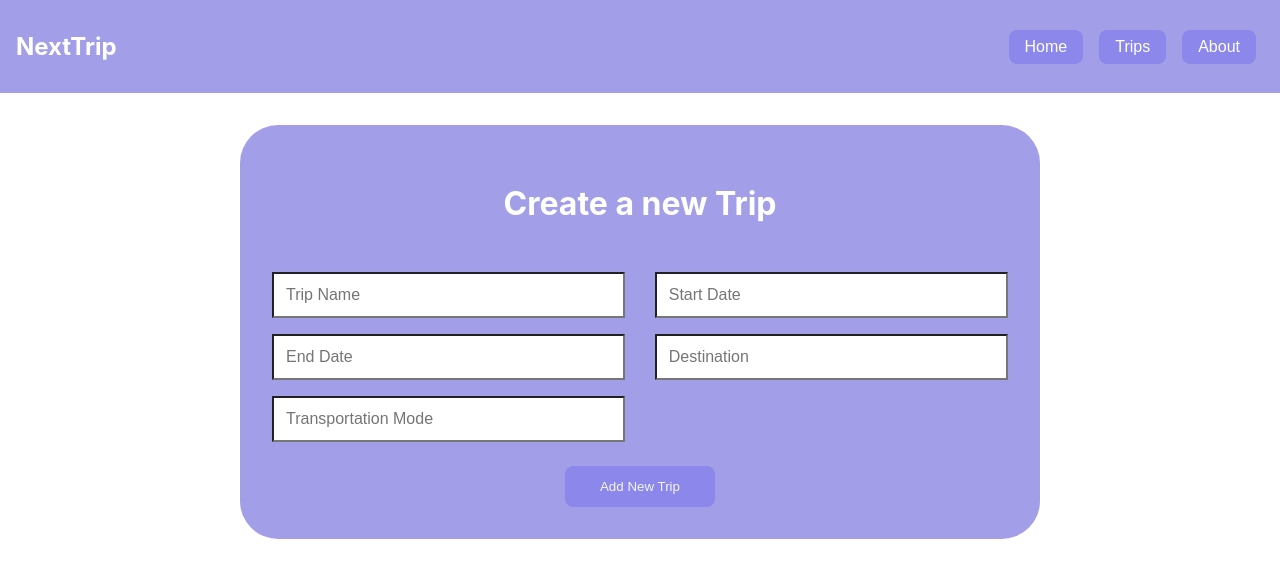
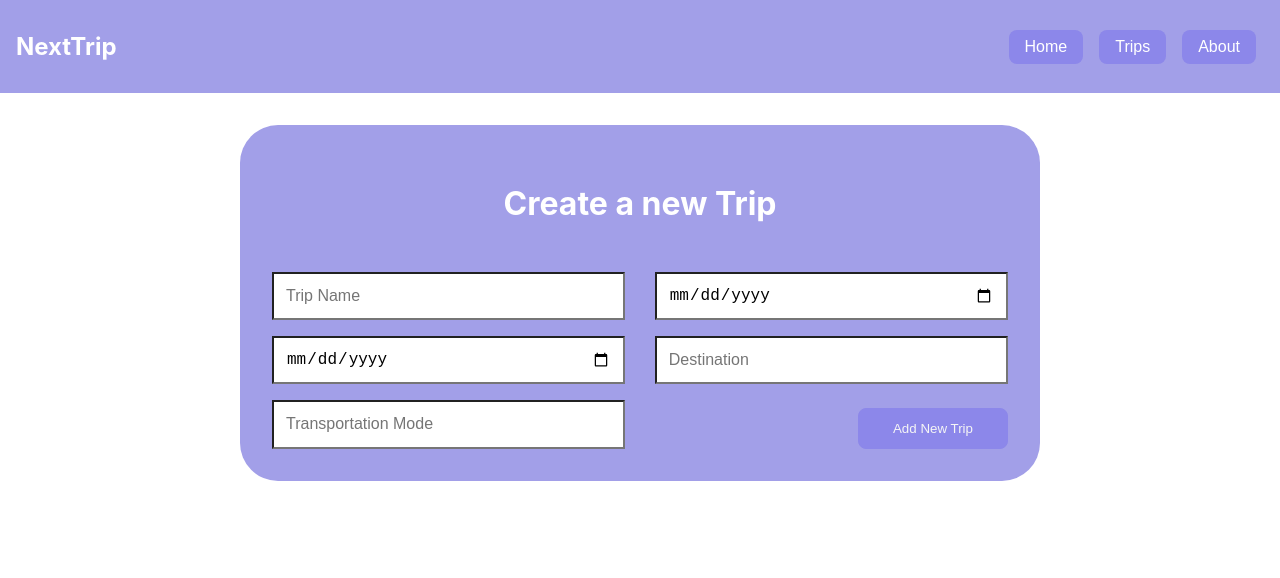
Before and after one commit to shirroam/nextTripFrontend, a React (Create React App) app: page /trips in a window 1280 px wide. Shown: the top 578 px of the page. Built offline with nearby package versions, Linux system fonts and the light colour scheme.

Commit message:
Adding a trip in the frontend will save the trip in the backend

```diff
--- a/package.json
+++ b/package.json
@@ -8,6 +8,7 @@
     "@testing-library/user-event": "^13.5.0",
     "react": "^18.3.1",
     "react-dom": "^18.3.1",
+    "react-hook-form": "^7.53.0",
     "react-router-dom": "^6.26.2",
     "react-scripts": "5.0.1",
     "web-vitals": "^2.1.4"
--- a/src/webComponents/CreateTripArea/CreateTripArea.jsx
+++ b/src/webComponents/CreateTripArea/CreateTripArea.jsx
@@ -1,78 +1,110 @@
 import React, { useState } from "react";
 import './CreateTripArea.css';
+import { useForm } from "react-hook-form";
 
 function CreateTripArea(props) {
-    const [trip, setTrip] = useState({
-        tripName: "",
-        startDate: "",
-        endDate: "",
-        destination: "",
-        transport: ""
-    })
+    // const [trip, setTrip] = useState({
+    //     tripName: "",
+    //     startDate: "",
+    //     endDate: "",
+    //     destination: "",
+    //     transport: ""
+    // })
 
-    function handleChange(event) {
-        const {name, value} = event.target;
+    // function handleChange(event) {
+    //     const {name, value} = event.target;
 
-        setTrip((prevTrip) => {
-            if(name === "tripName") {
-                return {
-                    tripName: value,
-                    startDate: prevTrip.startDate,
-                    endDate: prevTrip.endDate,
-                    destination: prevTrip.destination,
-                    transport: prevTrip.transport
-                }
-            } else if(name === "startDate") {
-                return {
-                    tripName: prevTrip.tripName,
-                    startDate: value,
-                    endDate: prevTrip.endDate,
-                    destination: prevTrip.destination,
-                    transport: prevTrip.transport
-                }
-            } else if(name === "endDate") {
-                return {
-                    tripName: prevTrip.tripName,
-                    startDate: prevTrip.startDate,
-                    endDate: value,
-                    destination: prevTrip.destination,
-                    transport: prevTrip.transport
-                }
-            } else if(name === "destination") {
-                return {
-                    tripName: prevTrip.tripName,
-                    startDate: prevTrip.startDate,
-                    endDate: prevTrip.endDate,
-                    destination: value,
-                    transport: prevTrip.transport
-                }
-            } else {
-                return {
-                    tripName: prevTrip.tripName,
-                    startDate: prevTrip.startDate,
-                    endDate: prevTrip.endDate,
-                    destination: prevTrip.destination,
-                    transport: value
-                }
-            }
-        })
-    }
+    //     setTrip((prevTrip) => {
+    //         if(name === "tripName") {
+    //             return {
+    //                 tripName: value,
+    //                 startDate: prevTrip.startDate,
+    //                 endDate: prevTrip.endDate,
+    //                 destination: prevTrip.destination,
+    //                 transport: prevTrip.transport
+    //             }
+    //         } else if(name === "startDate") {
+    //             return {
+    //                 tripName: prevTrip.tripName,
+    //                 startDate: value,
+    //                 endDate: prevTrip.endDate,
+    //                 destination: prevTrip.destination,
+    //                 transport: prevTrip.transport
+    //             }
+    //         } else if(name === "endDate") {
+    //             return {
+    //                 tripName: prevTrip.tripName,
+    //                 startDate: prevTrip.startDate,
+    //                 endDate: value,
+    //                 destination: prevTrip.destination,
+    //                 transport: prevTrip.transport
+    //             }
+    //         } else if(name === "destination") {
+    //             return {
+    //                 tripName: prevTrip.tripName,
+    //                 startDate: prevTrip.startDate,
+    //                 endDate: prevTrip.endDate,
+    //                 destination: value,
+    //                 transport: prevTrip.transport
+    //             }
+    //         } else {
+    //             return {
+    //                 tripName: prevTrip.tripName,
+    //                 startDate: prevTrip.startDate,
+    //                 endDate: prevTrip.endDate,
+    //                 destination: prevTrip.destination,
+    //                 transport: value
+    //             }
+    //         }
+    //     })
+    // }
 
-    function submitTrip(event) {
-        props.onAdd(trip);
-        event.preventDefault();
+    // function submitTrip(event) {
+    //     props.onAdd(trip);
+    //     event.preventDefault();
+    // }
+
+    const { register, handleSubmit, reset } = useForm();
+
+    // const onSubmit = (data) => {
+    //     console.log(JSON.stringify(data));
+
+    //     props.onAdd(data);
+    //     reset();
+    // };
+
+    const onSubmit = async (data)=> {
+        try{
+            await fetch("http://localhost:8080/trips/addTrip",
+                {   method: "POST",
+                    headers: {"Content-Type": "application/json"},
+                    body: JSON.stringify(data)
+                })
+                console.log("added: "+JSON.stringify(data))
+                reset();
+        } catch (e) {
+            console.log("Error: "+e)
+        }
+
     }
 
     return <div className="create-box">
         <h2>Create a new Trip</h2>
-        <form className="input-form">
-            <input onChange={handleChange} name="tripName" className="input-field" placeholder="Trip Name" value={trip.tripName} />
+        <form className="input-form" onSubmit={handleSubmit(onSubmit)} >
+            {/* <input onChange={handleChange} name="tripName" className="input-field" placeholder="Trip Name" value={trip.tripName} />
             <input onChange={handleChange} name="startDate" className="input-field" placeholder="Start Date" value={trip.startDate} />
             <input onChange={handleChange} name="endDate" className="input-field" placeholder="End Date" value={trip.endDate} />
             <input onChange={handleChange} name="destination" className="input-field" placeholder="Destination" value={trip.destination} />
-            <input onChange={handleChange} name="transport" className="input-field" placeholder="Transportation Mode" value={trip.transport}/>
+            <input onChange={handleChange} name="transport" className="input-field" placeholder="Transportation Mode" value={trip.transport}/> */}
+
+            <input name="name" className="input-field" placeholder="Trip Name" {...register("name", {required: true})} />
+            <input name="startDate" className="input-field" type="date" placeholder="Start Date" {...register("startDate", {required: true})} />
+            <input name="endDate" className="input-field" type="date" placeholder="End Date" {...register("endDate", {required: false})} />
+            <input name="destination" className="input-field" placeholder="Destination" {...register("destination", {required: true})} />
+            <input name="transport" className="input-field" placeholder="Transportation Mode" {...register("transportMode", {required: false})} />
+            <button type="submit" className="add-trip-button">Add New Trip</button>
         </form>
-        <button onClick={submitTrip} className="add-trip-button">Add New Trip</button>
+        {/* <button onClick={submitTrip} className="add-trip-button">Add New Trip</button> */}
     </div>
 }
 
--- a/src/webComponents/Trip/Trip.jsx
+++ b/src/webComponents/Trip/Trip.jsx
@@ -4,7 +4,7 @@ import './Trip.css'
 function Trip(props) {
     return (
         <div className="trip-box">
-            <h1 className="name">{props.tripName}</h1>
+            <h1 className="name">{props.name}</h1>
             <h2 className="location">{props.destination}</h2>
             <h2 className="date">{props.startDate}</h2>
         </div>
--- a/src/webPages/Trips/Trips.css
+++ b/src/webPages/Trips/Trips.css
@@ -1,6 +1,6 @@
 .trips-container {
     display: grid;
-    grid-template-columns: repeat(auto-fit, minmax(250px, 1fr)); /* Responsive columns */
+    grid-template-columns: repeat(4, minmax(250px, 1fr)); /* Responsive columns */
     gap: 2rem; /* Space between grid items */
     margin: 2rem auto;
     width: 90%; /* Responsive width based on viewport */
--- a/src/webPages/Trips/Trips.jsx
+++ b/src/webPages/Trips/Trips.jsx
@@ -6,17 +6,30 @@ import Trip from "../../webComponents/Trip/Trip";
 function Trips() {
     const [trips, setTrips] = useState([]);
 
-    function addTrip(trip) {
-        setTrips((prevTrips) => {
-            return [...prevTrips, {
-                tripName: trip.tripName,
+    // function addTrip(trip) {
+    //     setTrips((prevTrips) => {
+    //         return [...prevTrips, {
+    //             tripName: trip.tripName,
+    //             startDate: trip.startDate,
+    //             endDate: trip.endDate,
+    //             destination: trip.destination,
+    //             transport: trip.transport
+    //         }]
+    //     })
+    // }
+
+    const addTrip = (trip) => {
+        setTrips((prevTrips) => [
+            ...prevTrips,
+            {
+                tripName: trip.name,
                 startDate: trip.startDate,
                 endDate: trip.endDate,
                 destination: trip.destination,
                 transport: trip.transport
-            }]
-        })
-    }
+            }
+        ]);
+    };
 
     return <div className="Trips">
         <CreateTripArea onAdd={addTrip} />
@@ -25,7 +38,7 @@ function Trips() {
                 <Trip
                 key={index}
                 id={index}
-                tripName={trip.tripName}
+                tripName={trip.name}
                 startDate={trip.startDate}
                 destination={trip.destination}
                 />
```
Also changed, not shown: 1 other file (tests, documents, lock files or other folders).
